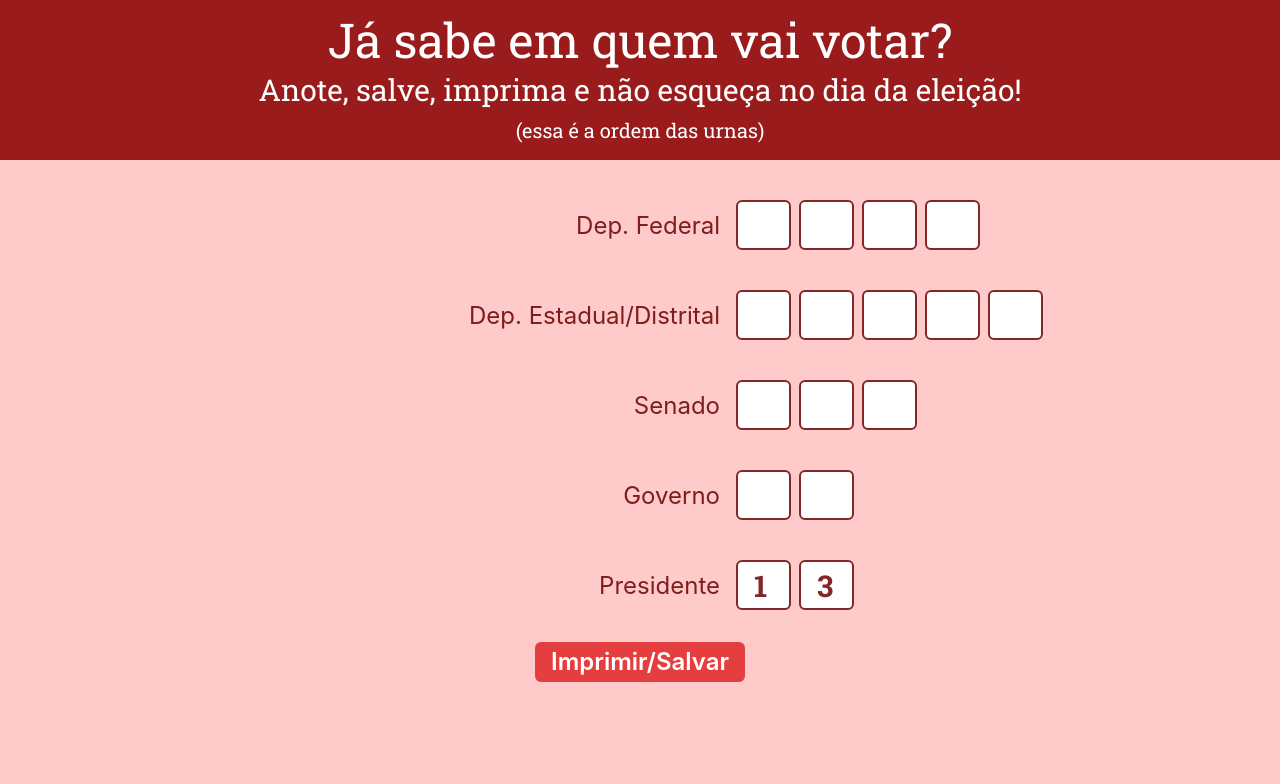
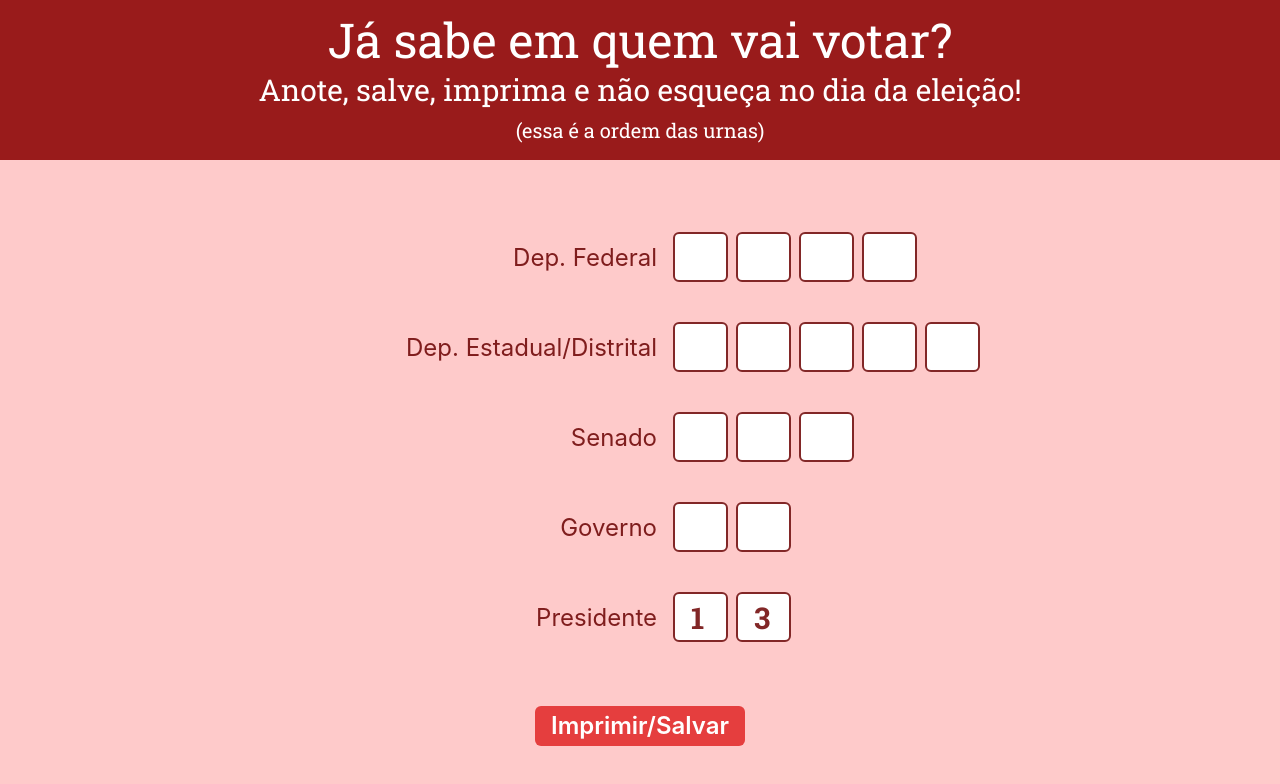
Before and after one commit to flaviojmendes/colinha, a React (Vite) app: page / in a window 1280 px wide. Shown: the top 784 px of the page. Built offline with nearby package versions, Linux system fonts and the light colour scheme.

Commit message:
minor fixes

```diff
--- a/package.json
+++ b/package.json
@@ -13,6 +13,7 @@
     "@emotion/react": "^11.10.4",
     "@emotion/styled": "^11.10.4",
     "framer-motion": "^7.3.2",
+    "html-to-image": "^1.10.8",
     "html2canvas": "^1.4.1",
     "react": "^18.2.0",
     "react-dom": "^18.2.0",
--- a/src/App.tsx
+++ b/src/App.tsx
@@ -4,6 +4,8 @@ import "./App.css";
 import { Button, Input } from "@chakra-ui/react";
 import html2canvas from "html2canvas";
 import ReactGA from "react-ga4";
+import * as htmlToImage from "html-to-image";
+import { toPng, toJpeg, toBlob, toPixelData, toSvg } from "html-to-image";
 
 function App() {
   ReactGA.initialize("G-ME7H2WXL4Q");
@@ -39,7 +41,20 @@ function App() {
       action: "download",
     });
 
+    // let obj = Object.assign(document.getElementById("area")!);
+
+    // obj.setAttribute("background", "#FFFFFF");
+    // htmlToImage
+    //   .toJpeg(obj, { quality: 0.95 })
+    //   .then(function (dataUrl) {
+    //     var link = document.createElement("a");
+    //     link.download = "my-image-name.jpeg";
+    //     link.href = dataUrl;
+    //     link.click();
+    //   });
+
     const element = printRef.current || document.body;
+
     const canvas = await html2canvas(element);
 
     const data = canvas.toDataURL();
@@ -61,8 +76,6 @@ function App() {
     event: ChangeEvent<HTMLInputElement>,
     index: number
   ) {
-
-
     let newGov = Object.assign([] as string[], gov);
     if (index === 1 && event.target.value.length > 1) {
       return;
@@ -73,7 +86,6 @@ function App() {
     if (index === 0) {
       refGov1.current?.focus();
     }
-
   }
 
   function handleSenChange(
@@ -156,7 +168,9 @@ function App() {
           (essa é a ordem das urnas)
         </h2>
       </div>
-      <div className="flex flex-col md:ml-[25%]" ref={printRef}>
+      <div className="flex">
+      <div className="grow"></div>
+      <div id="area" className="py-8" ref={printRef}>
         <div className="flex flex-wrap mt-10">
           <span className="text-red-900 text-2xl my-auto mr-4  mb-2  w-screen md:w-[400px] text-center md:text-right">
             Dep. Federal
@@ -390,7 +404,6 @@ function App() {
               h={50}
               type="number"
               ref={refGov0}
-
               marginY={"auto"}
               marginRight={"2"}
               color={"red.800"}
@@ -458,6 +471,8 @@ function App() {
           </div>
         </div>
       </div>
+      <div className="grow"></div>
+      </div>
       <Button
         marginTop={8}
         marginBottom={8}
```
Also changed, not shown: 1 other file (tests, documents, lock files or other folders). Lines whose indentation alone changed are shown as unchanged.
